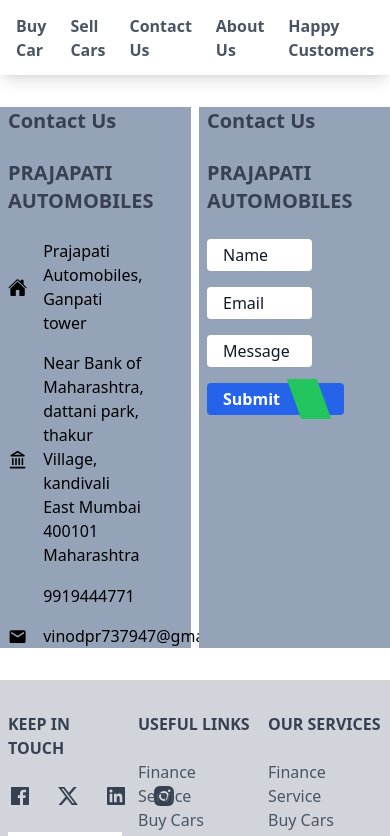
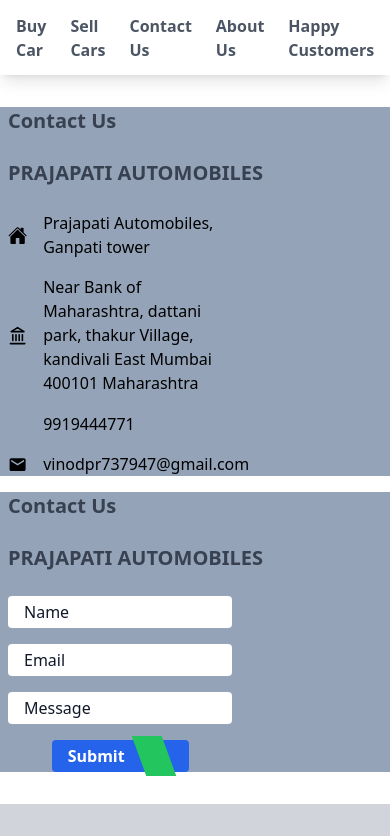
Before and after one commit to codervinod123/prajapati-automobiles, a React (Create React App) app: page /contact in a window 390 px wide. Shown: the top 836 px of the page. Built offline with nearby package versions, Linux system fonts and the light colour scheme; some icons are missing.

Commit message:
contact-page-responsive

```diff
--- a/src/components/ContactUs.js
+++ b/src/components/ContactUs.js
@@ -7,7 +7,7 @@
 
 const ContactUs = () => {
   return (
-    <div className='grid grid-cols-2 gap-x-2 my-8 mx-auto w-full max-w-[1080px] min-h-[400px]'>
+    <div className='xl:grid xl:grid-cols-2 xl:gap-x-2 lg:grid lg:grid-cols-2 lg:gap-x-2  md:grid md:grid-cols-2 md:gap-y-4 sm:flex sm:flex-col sm:gap-y-4 flex flex-col gap-y-4 my-8 mx-auto w-full max-w-[1080px] min-h-[400px]'>
 
           <div className='px-2 bg-slate-400'>
               <h1 className='text-xl font-semibold text-gray-700 pb-6'>Contact Us</h1>
```
